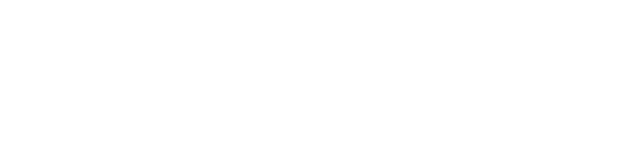
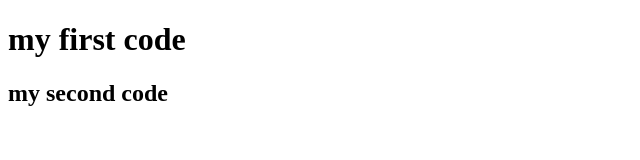
Before and after one commit to Asfiabas/my-second-repo, a plain HTML site: page index.html in a window 1280 px wide. Shown: the whole page, without its empty margins (0-640 px from the left). Drawn offline with Linux system fonts and the light colour scheme.

Commit message:
added header

```diff
--- a/index.html
+++ b/index.html
@@ -7,6 +7,8 @@
     <title>my second github</title>
 </head>
 <body>
+    <h1> my first code</h1>
+    <h2>my second code</h2>
 
 </body>
 </html>
```
